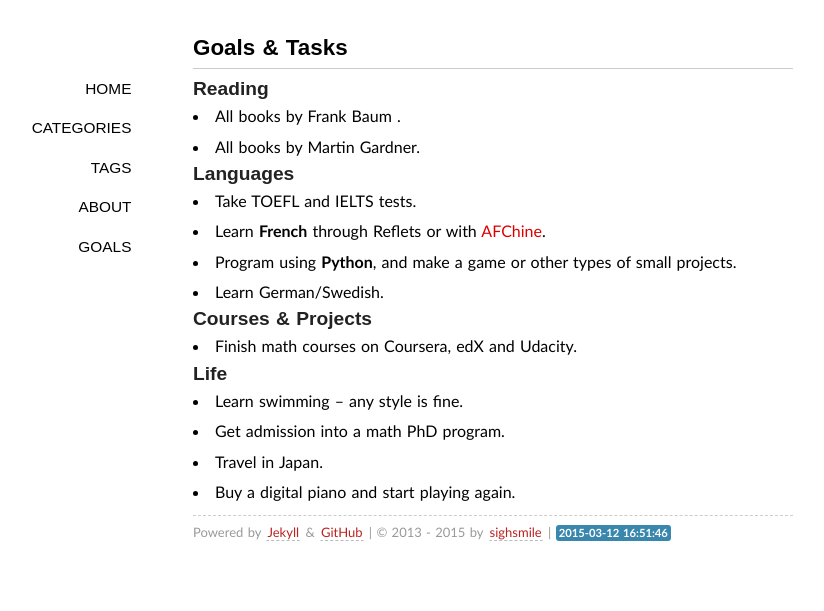
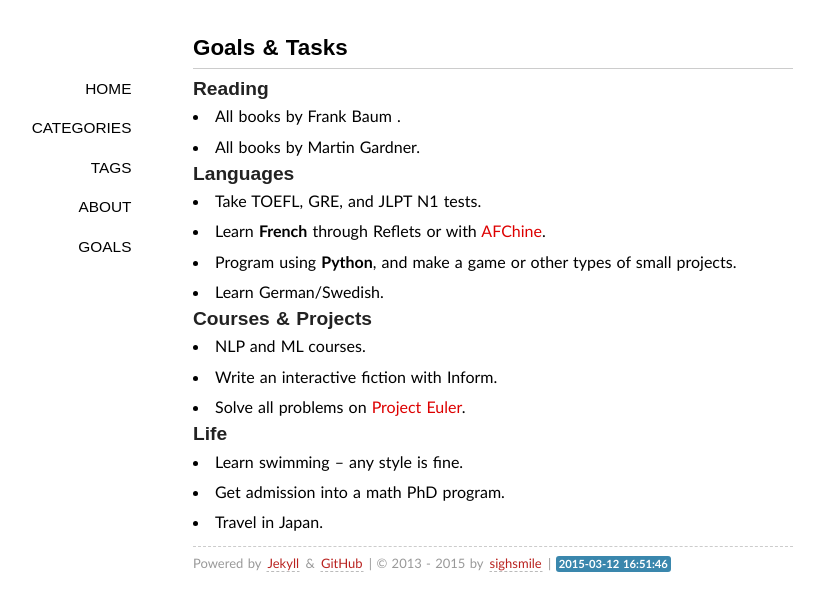
Before and after one commit to sighsmile/sighsmile.github.io, a Jekyll site: the page built from goals/index.md, in a window 1280 px wide. Shown: the top 611 px of the page, without its empty margins (147-971 px from the left). Built offline with Jekyll 4.4.1, drawn with Linux system fonts in a browser that asks for light colours; some web fonts are replaced; Markdown is read by kramdown in place of the engine named in the settings; comment, search, counter and statistics services are not loaded.

Commit message:
Update index.md

```diff
--- a/goals/index.md
+++ b/goals/index.md
@@ -8,16 +8,17 @@ comments: no
 - All books by Martin Gardner.
 
 ### Languages
-- Take TOEFL and IELTS tests.
+- Take TOEFL, GRE, and JLPT N1 tests.
 - Learn **French** through Reflets or with [AFChine](http://www.afchine.org/).
 - Program using **Python**, and make a game or other types of small projects.
 - Learn German/Swedish.
 
 ### Courses & Projects
-- Finish math courses on Coursera, edX and Udacity.
+- NLP and ML courses.
+- Write an interactive fiction with Inform.
+- Solve all problems on [Project Euler](https://projecteuler.net).
 
 ### Life
 - Learn swimming -- any style is fine.
 - Get admission into a math PhD program.
 - Travel in Japan.
-- Buy a digital piano and start playing again.
```
